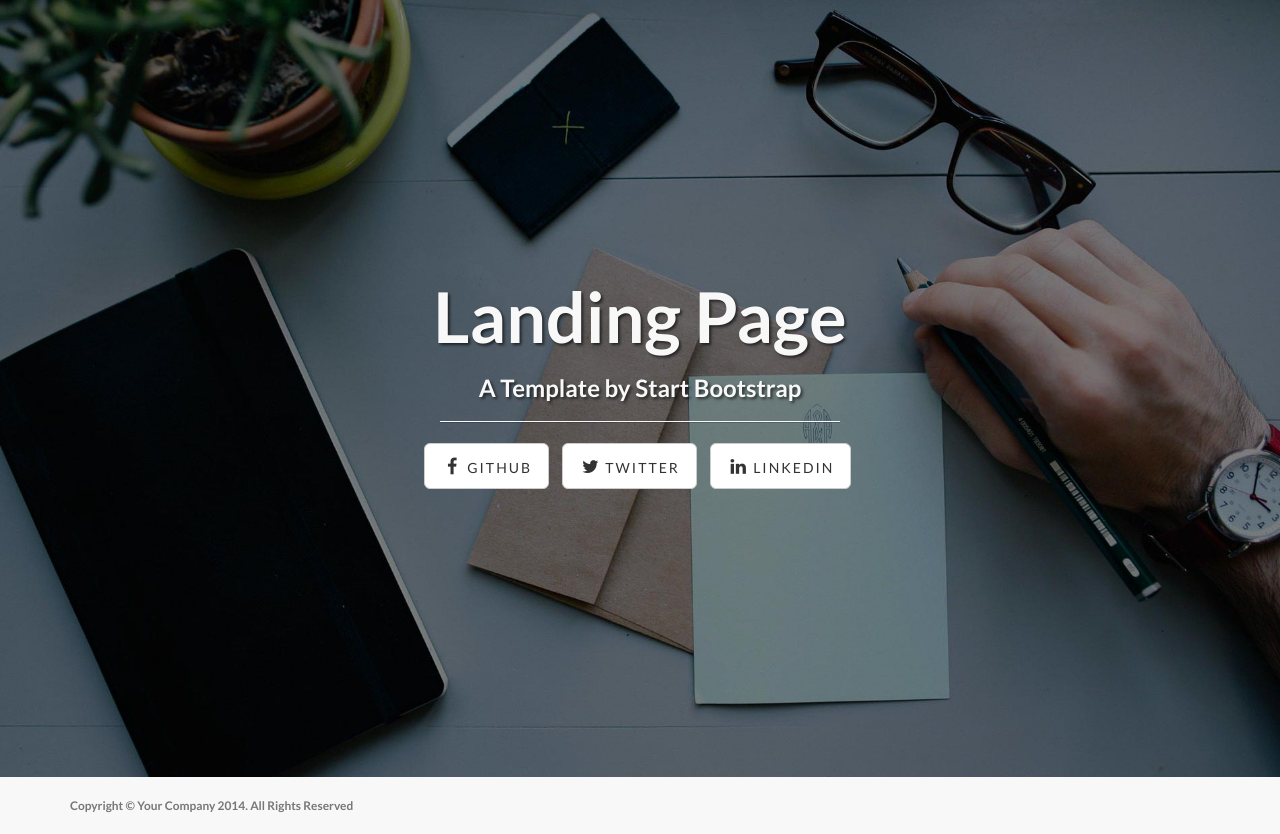
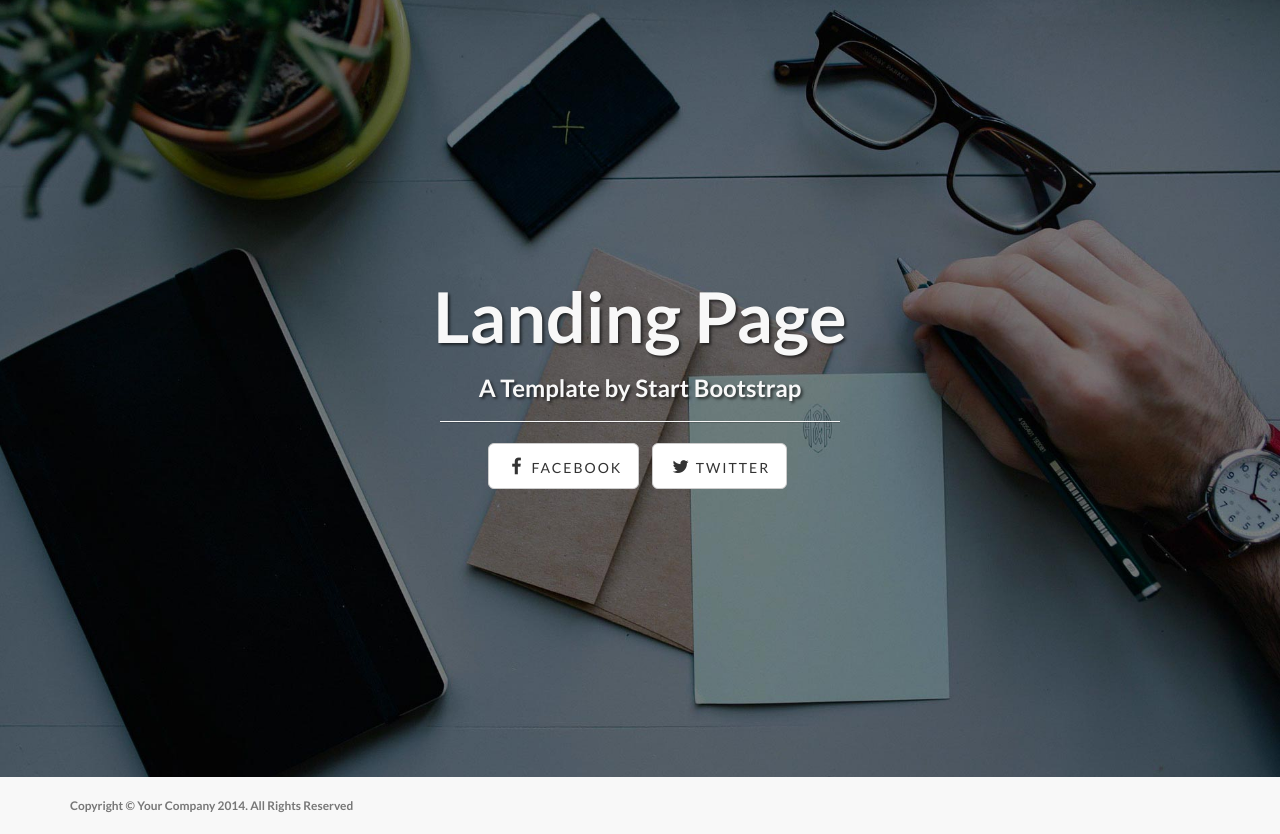
Before and after one commit to CRwide/crwide.github.io, a plain HTML site: page index.html in a window 1280 px wide. Drawn offline with Linux system fonts and the light colour scheme.

Commit message:
Update index.html

```diff
--- a/index.html
+++ b/index.html
@@ -49,15 +49,13 @@
                         <hr class="intro-divider">
                         <ul class="list-inline intro-social-buttons">
                             <li>
-                                <a href="https://facebook.com/crwide" class="btn btn-default btn-lg"><i class="fa fa-facebook fa-fw"></i> <span class="network-name">Github</span></a>
+                                <a href="https://facebook.com/crwide" class="btn btn-default btn-lg"><i class="fa fa-facebook fa-fw"></i> <span class="network-name">Facebook</span></a>
                             </li>
                             <li>
                                 <a href="https://twitter.com/crwide" class="btn btn-default btn-lg"><i class="fa fa-twitter fa-fw"></i> <span class="network-name">Twitter</span></a>
                             </li>
 
-                            <li>
-                                <a href="#" class="btn btn-default btn-lg"><i class="fa fa-linkedin fa-fw"></i> <span class="network-name">Linkedin</span></a>
-                            </li>
+
                         </ul>
                     </div>
                 </div>
```
